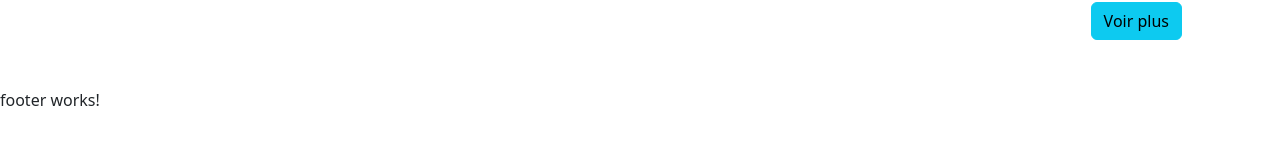
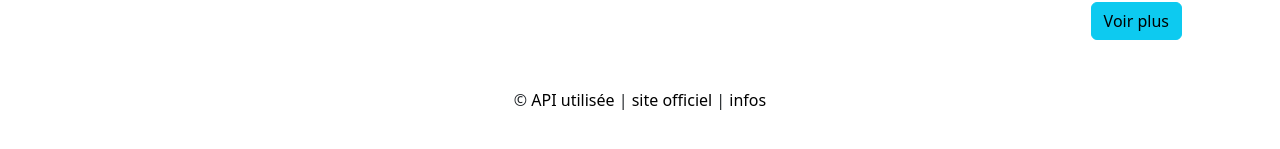
Before and after one commit to sulfin/kitsu-front, an Angular app: page /accueil in a window 1280 px wide. Shown: the part 373-522 px from the top of the page. Built offline with nearby package versions, Linux system fonts and the light colour scheme; no server answers.

Commit message:
footer fait

```diff
--- a/src/app/footer/footer.component.html
+++ b/src/app/footer/footer.component.html
@@ -1 +1,9 @@
-<p>footer works!</p>
+<div class="container mt-3 align-items-center flex-fill d-flex justify-content-center fw-light">
+  <p>©
+    <a class="text-black text-decoration-none" href="https://kitsu.docs.apiary.io/#">API utilisée</a>
+    |
+    <a class="text-black text-decoration-none" href="https://kitsu.io/explore/anime">site officiel</a>
+    |
+    <a class="text-black text-decoration-none" routerLink="/about">infos</a>
+  </p>
+</div>
```
